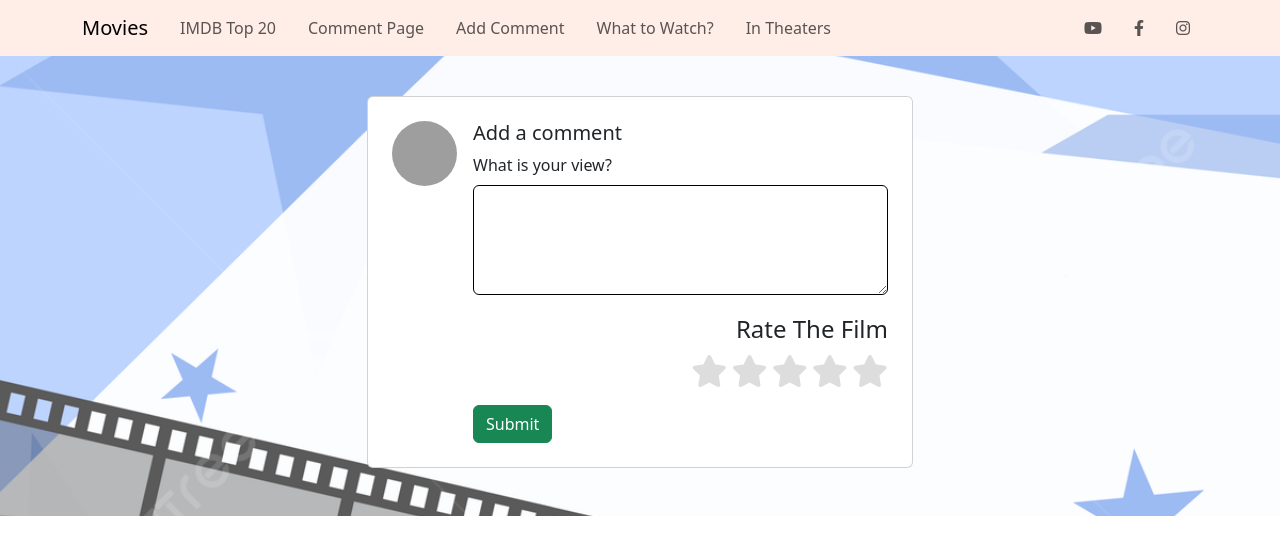
After one commit to YalcinBoraDincer/DjangoMovieApp, a Django app: page /mywebsite/addcomment/ in a window 1280 px wide. The commit adds this page. Shown: the top 555 px of the page. Run offline with Django 5.2, Linux system fonts and the light colour scheme; grey boxes are pictures that could not be loaded.

Commit message:
second commit add comment part  created

```diff
--- a/movieapp/movieapp/settings.py
+++ b/movieapp/movieapp/settings.py
@@ -118,6 +118,10 @@ USE_TZ = True
 # https://docs.djangoproject.com/en/5.0/howto/static-files/
 
 STATIC_URL = 'static/'
+STATIC_ROOT = os.path.join(BASE_DIR, 'staticfiles')
+STATICFILES_DIRS = [
+    os.path.join(BASE_DIR, 'static'),
+]
 
 # Default primary key field type
 # https://docs.djangoproject.com/en/5.0/ref/settings/#default-auto-field
--- /dev/null
+++ b/movieapp/mywebsite/templates/mywebsite/addcomment.html
@@ -0,0 +1,47 @@
+{% extends "base.html" %}
+{% load static %}
+
+
+{% block content %}
+<section style='background-image: url("{% static "mywebsite/images/bg.jpg" %}"); background-size:cover'>
+    <div class="container my-5 py-5 text-body">
+        <div class="row d-flex justify-content-center">
+            <div class="col-md-10 col-lg-8 col-xl-6">
+                <div class="card">
+                    <div class="card-body p-4">
+                        <div class="d-flex flex-start w-100">
+                            <img class="rounded-circle shadow-1-strong me-3"
+                                src="https://mdbcdn.b-cdn.net/img/Photos/Avatars/img%20(21).webp" alt="avatar" width="65"
+                                height="65" />
+                            <div class="w-100">
+                                <h5>Add a comment</h5>
+                                <div class="form-outline">
+                                    <label class="form-label" for="textAreaExample">What is your view?</label>
+                                    <textarea class="form-control" id="textAreaExample" rows="4" style="border-color: black;"></textarea>
+                                </div>
+                                <fieldset class="rating mt-3">
+                                    <legend>Rate The Film</legend>
+                                    <input type="radio" id="star5" name="rating" value="5" />
+                                    <label class="fa fa-star" for="star5"></label>
+                                    <input type="radio" id="star4" name="rating" value="4" />
+                                    <label class="fa fa-star" for="star4"></label>
+                                    <input type="radio" id="star3" name="rating" value="3" />
+                                    <label class="fa fa-star" for="star3"></label>
+                                    <input type="radio" id="star2" name="rating" value="2" />
+                                    <label class="fa fa-star" for="star2"></label>
+                                    <input type="radio" id="star1" name="rating" value="1" />
+                                    <label class="fa fa-star" for="star1"></label>
+                                  </fieldset>
+
+                                  <div class="d-flex justify-content-between mt-3">
+                                      <button type="button" class="btn btn-success">Submit</button>
+                                  </div>
+                            </div>
+                        </div>
+                    </div>
+                </div>
+            </div>
+        </div>
+    </div>
+</section>
+{% endblock %}
--- a/movieapp/mywebsite/templates/mywebsite/commentpage.html
+++ b/movieapp/mywebsite/templates/mywebsite/commentpage.html
@@ -2,6 +2,12 @@
 
 {%block content%}
 <br><br><br><br>
+<ul>
+    {% for comment in comments%}
+    <li>{{comment}}</li>
+    {%endfor%}
+
+</ul>
 
 
 <h2>COMMENTPAGE</h2>
--- a/movieapp/mywebsite/templates/mywebsite/imdbtop.html
+++ b/movieapp/mywebsite/templates/mywebsite/imdbtop.html
@@ -5,4 +5,7 @@
 
 
 <h2>IMDB TOPS</h2>
+
+
+
 {%endblock%}
--- a/movieapp/mywebsite/urls.py
+++ b/movieapp/mywebsite/urls.py
@@ -6,7 +6,9 @@ urlpatterns = [
     path('',views.imdbtops,name='imdbtops'),#bora.com/mywebsite/commentpage
     path('whattowatch/',views.whattowatch,name='whattowatch'),#bora.com/mywebsite/movies
     path('comentpage/',views.commentpage,name='commentpage'),#bora.com/mywebsite/commentpage
-    path('intheaters/',views.intheaters,name='intheaters'),#bora.com/mywebsite/commentpage
+    path('intheaters/',views.intheaters,name='intheaters'),#bora.com/mywebsite/intheaters
+    path('addcomment/',views.addcomment,name='addcomment'),#bora.com/mywebsite/addcomment
+
 
 
 ]
--- a/movieapp/mywebsite/views.py
+++ b/movieapp/mywebsite/views.py
@@ -1,8 +1,16 @@
 from django.shortcuts import render
+from . import models
 
 # Create your views here.
 def commentpage(request):
-    return render(request,'mywebsite/commentpage.html')
+    all_comments = models.Comment.objects.all()
+    comment_dictionary = {"comments",all_comments}
+    return render(request,'mywebsite/commentpage.html',context=comment_dictionary)
+
+def addcomment(request):
+
+    return render(request,'mywebsite/addcomment.html')
+
 
 def whattowatch(request):
     return render(request,'mywebsite/whattowatch.html')
--- a/movieapp/templates/base.html
+++ b/movieapp/templates/base.html
@@ -5,7 +5,30 @@
     <meta name="viewport" content="width=device-width, initial-scale=1.0">
     <link href="https://cdn.jsdelivr.net/npm/bootstrap@5.3.3/dist/css/bootstrap.min.css" rel="stylesheet" integrity="sha384-QWTKZyjpPEjISv5WaRU9OFeRpok6YctnYmDr5pNlyT2bRjXh0JMhjY6hW+ALEwIH" crossorigin="anonymous">
     <script src="https://cdn.jsdelivr.net/npm/bootstrap@5.3.3/dist/js/bootstrap.bundle.min.js" integrity="sha384-YvpcrYf0tY3lHB60NNkmXc5s9fDVZLESaAA55NDzOxhy9GkcIdslK1eN7N6jIeHz" crossorigin="anonymous"></script>
+    <link rel="stylesheet" href="https://cdnjs.cloudflare.com/ajax/libs/font-awesome/6.0.0/css/all.min.css">
     <link rel="stylesheet" href="basestyle.css">
+    <style>
+        /* Radiobuttonları gizleme ve yıldızları gösterme */
+        .rating {
+            direction: rtl;
+            unicode-bidi: bidi-override;
+        }
+        .rating input[type="radio"] {
+            display: none;
+        }
+        .rating label {
+            font-size: 2rem;
+            color: #ddd;
+            cursor: pointer;
+        }
+        .rating input[type="radio"]:checked ~ label {
+            color: #ffd700;
+        }
+        .rating label:hover,
+        .rating label:hover ~ label {
+            color: #ffd700;
+        }
+    </style>
     <title>Movie App</title>
 </head>
 <body>
@@ -21,18 +44,20 @@
           <div class="collapse navbar-collapse" id="navbarExample01">
             <ul class="navbar-nav me-auto mb-2 mb-lg-0">
               <li class="nav-item active">
-                <a class="nav-link px-3" href="{%url 'mywebsite:imdbtops'%}">IMDB Top 20</a>
+                <a class="nav-link px-3" href="{% url 'mywebsite:imdbtops' %}">IMDB Top 20</a>
               </li>
               <li class="nav-item">
-                <a class="nav-link px-3" href="{%url 'mywebsite:commentpage'%}">Comment Page</a>
+                <a class="nav-link px-3" href="{% url 'mywebsite:commentpage' %}">Comment Page</a>
               </li>
               <li class="nav-item">
-                <a class="nav-link px-3" href="{%url 'mywebsite:whattowatch'%}">What to Watch?</a>
+                <a class="nav-link px-3" href="{% url 'mywebsite:addcomment' %}">Add Comment</a>
               </li>
               <li class="nav-item">
-                <a class="nav-link px-3" href="{%url 'mywebsite:intheaters'%}">In Theaters</a>
+                <a class="nav-link px-3" href="{% url 'mywebsite:whattowatch' %}">What to Watch?</a>
               </li>
-
+              <li class="nav-item">
+                <a class="nav-link px-3" href="{% url 'mywebsite:intheaters' %}">In Theaters</a>
+              </li>
             </ul>
 
             <ul class="navbar-nav flex-row">
@@ -56,8 +81,8 @@
         </div>
       </nav>
 
-  {%block content%}
-    {%endblock%}
+  {% block content %}
+    {% endblock %}
 
 </body>
 </html>
```
Also changed, not shown: movieapp/mywebsite/models.py (+14 -5 lines), movieapp/static/mywebsite/images/bg.jpg (added), movieapp/templates/basestyle.css (line endings or trailing spaces).
